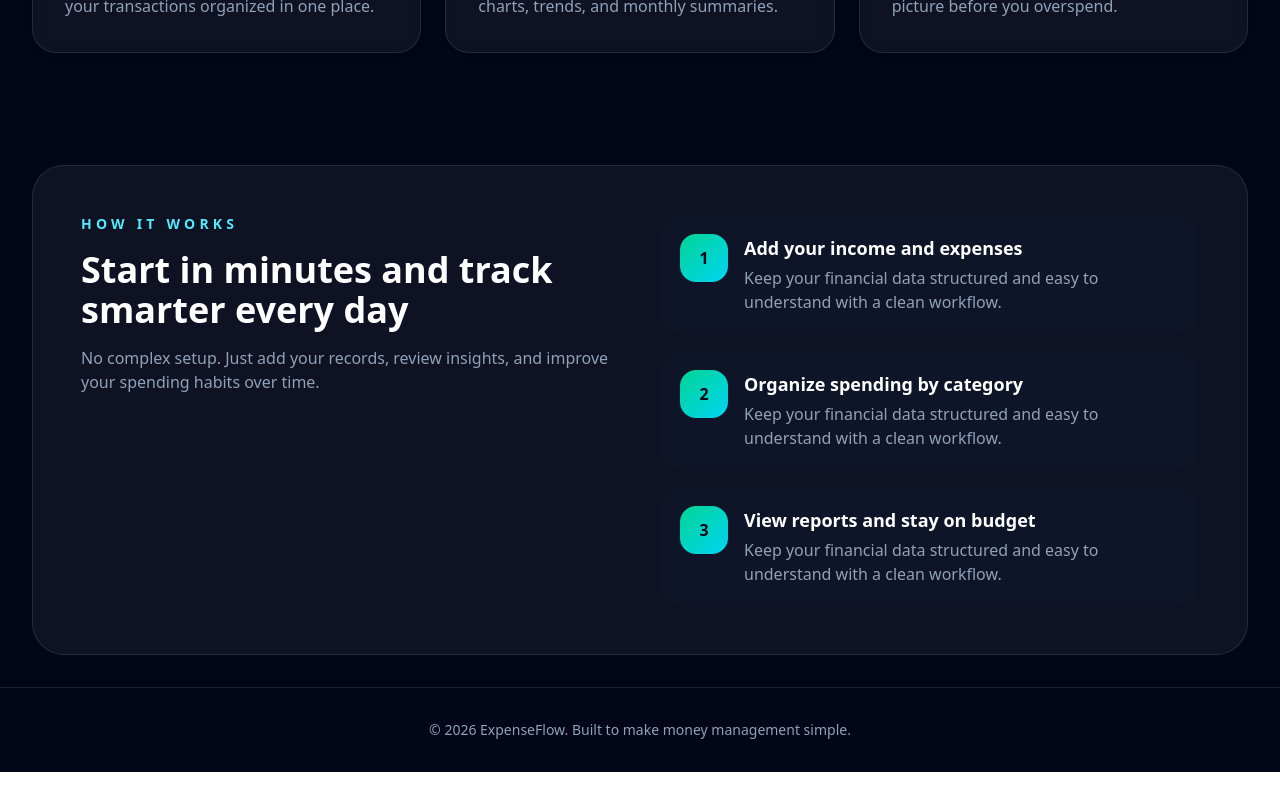
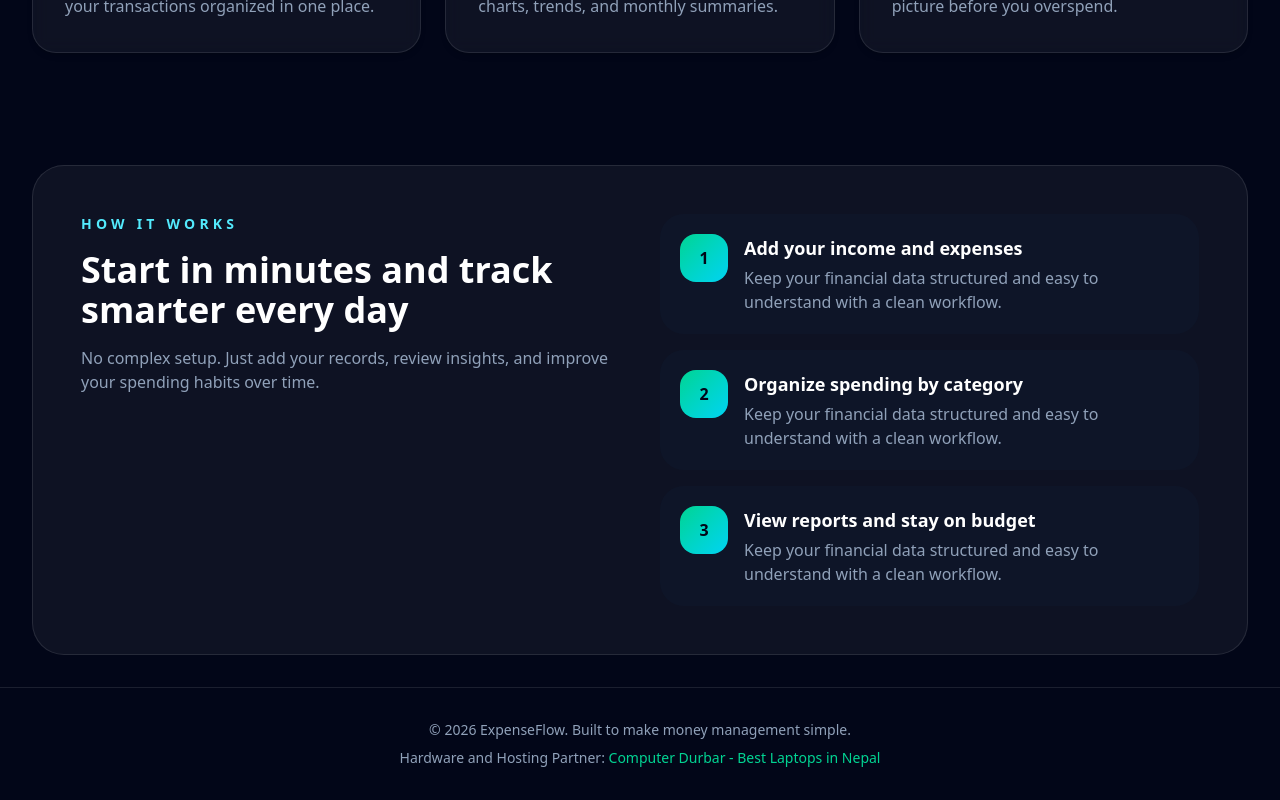
Before and after one commit to Aryalz-hari/Finance-App, a Next.js app: page / in a window 1280 px wide. Shown: the part 1492-2292 px from the top of the page. Before the commit the page ends 2264 px from the top, so only its background shows below. Built offline with nearby package versions, Linux system fonts and the light colour scheme; no server answers.

Commit message:
Enhance footer with partner details
Added a footer with hardware and hosting partner information.

```diff
--- a/app/_components/hero.tsx
+++ b/app/_components/hero.tsx
@@ -225,7 +225,18 @@ export default function ExpenseTrackerLandingPage() {
 
 
       <footer className="border-t border-white/10 px-6 py-8 text-center text-sm text-slate-400">
-        © 2026 ExpenseFlow. Built to make money management simple.
+        <p>© 2026 ExpenseFlow. Built to make money management simple.</p>
+        <p className="mt-2">
+          Hardware and Hosting Partner:{" "}
+          <a
+            href="https://computerdurbar.com"
+            target="_blank"
+            rel="noopener"
+            className="text-emerald-400 font-medium hover:text-emerald-300 hover:underline transition-colors"
+          >
+            Computer Durbar - Best Laptops in Nepal
+          </a>
+        </p>
       </footer>
     </div>
   );
```
